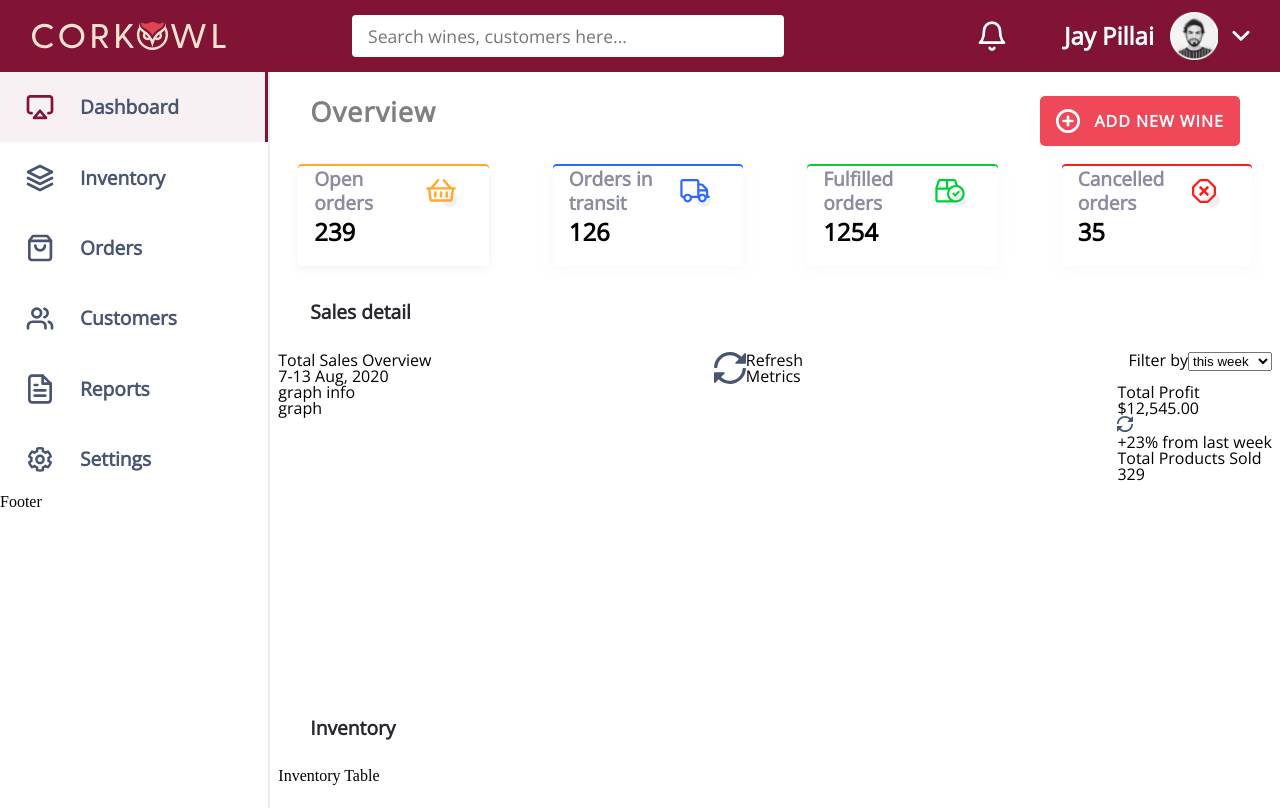
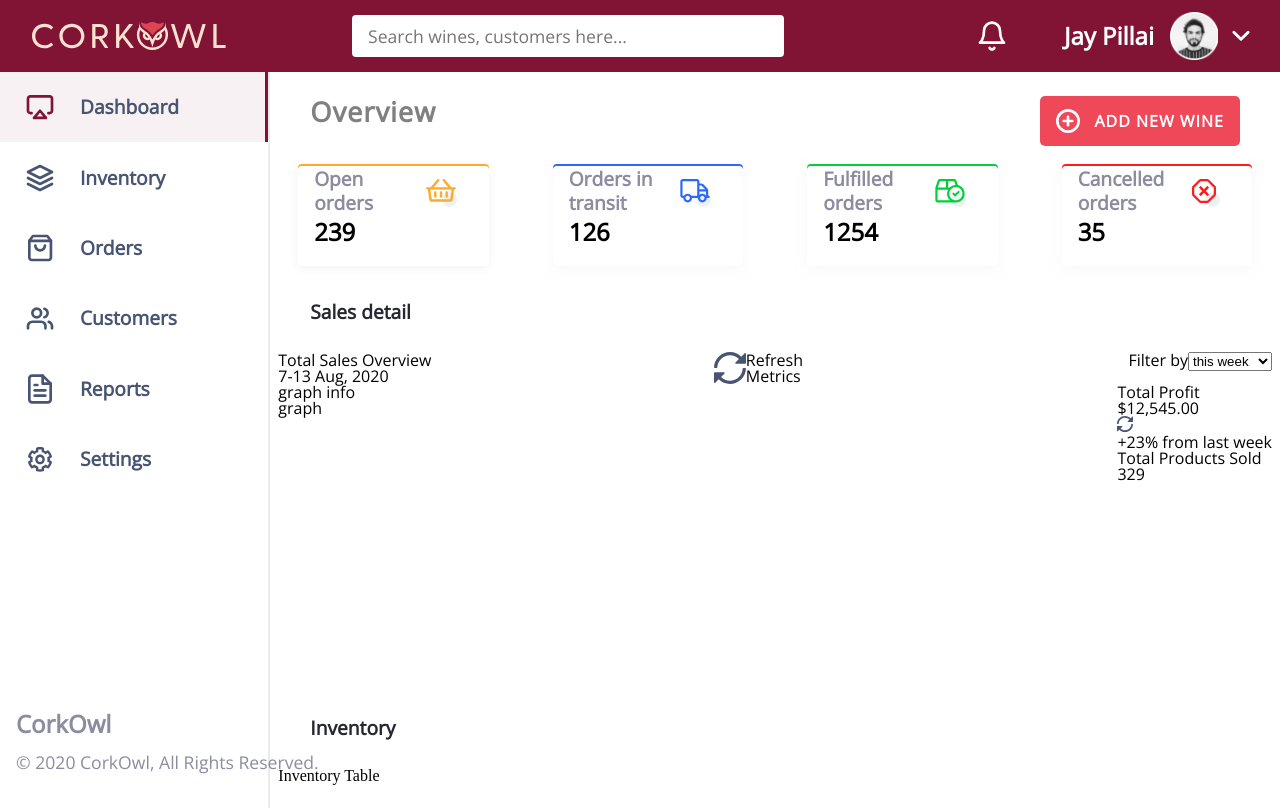
Before and after one commit to bokonist/thinklink-assignment, a React (Create React App) app: page / in a window 1280 px wide. Built offline with nearby package versions, Linux system fonts and the light colour scheme.

Commit message:
footer+styling

```diff
--- a/src/Components/Footer.jsx
+++ b/src/Components/Footer.jsx
@@ -1,8 +1,12 @@
 import React from 'react';
+import '../styles/Footer.css';
 
 function Footer() {
   return (
-    <div>Footer</div>
+    <div className="footer-container">
+      <h1 className="footer-title">CorkOwl</h1>
+      <p className="footer-subtitle">© 2020 CorkOwl, All Rights Reserved.</p>
+    </div>
   );
 }
 function shouldNotRerender() {
--- a/src/styles/Footer.css
+++ b/src/styles/Footer.css
@@ -1,4 +1,21 @@
 .footer-container {
   position: absolute;
   bottom: 5%;
+  display: flex;
+  flex-direction: column;
+  justify-content: space-between;
+
+  font-family: 'Open Sans', sans-serif;
+
+  padding: 0 1rem;
 }
+.footer-title {
+  font-size: 1.5rem;
+  font-weight: bolder;
+  color: rgba(140, 140, 161, 1);
+  margin-bottom: 1.1rem;
+}
+.footer-subtitle {
+  font-size: 1.1rem;
+  color: rgba(140, 140, 161, 1);
+}
```
